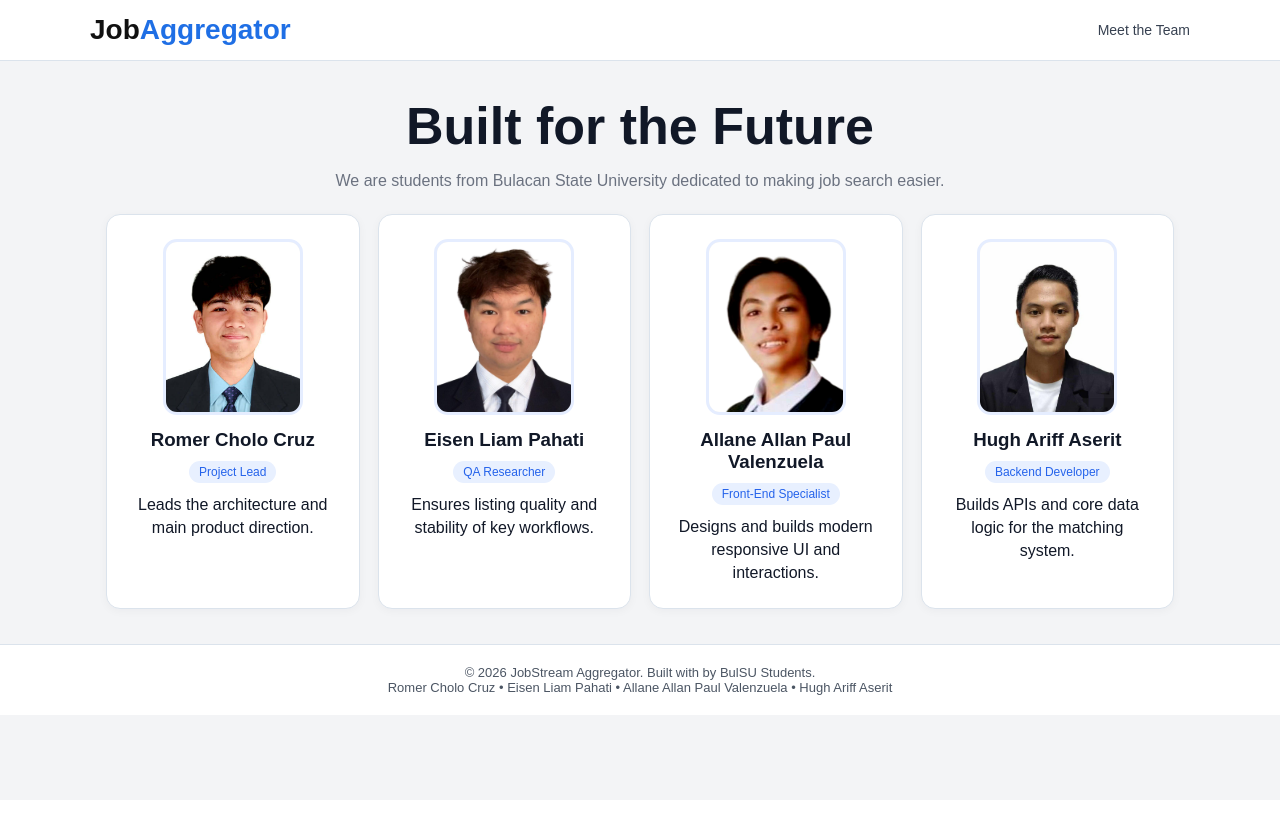
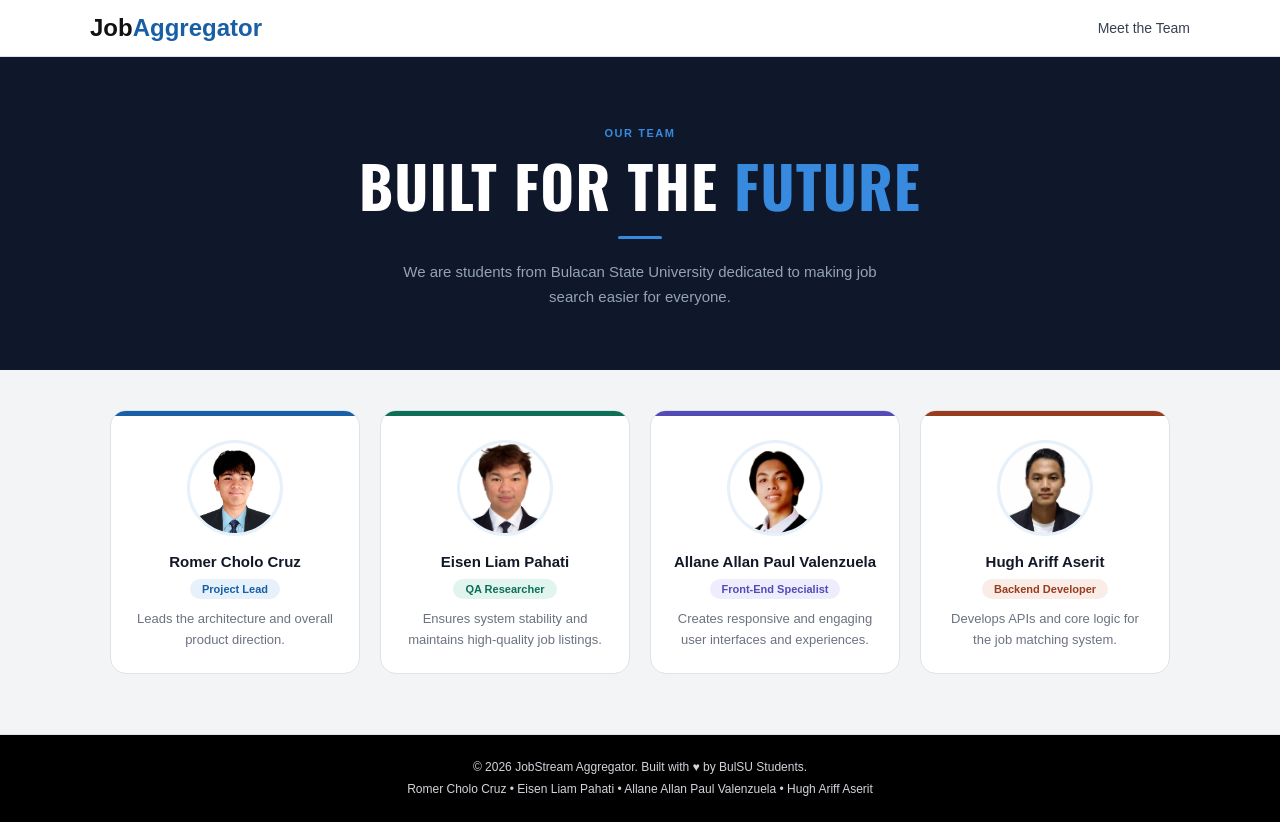
Before and after one commit to CPE3C-cruz-romer/Job-Aggregator-Website, a Django app: page /about/ in a window 1280 px wide. Before the commit the page ends 695 px from the top, so only its background shows below. Run offline with Django 5.2, Linux system fonts and the light colour scheme.

Commit message:
Update about.html
Changed the ui of the about part

```diff
--- a/elective_project/jobs/templates/jobs/about.html
+++ b/elective_project/jobs/templates/jobs/about.html
@@ -1,96 +1,259 @@
 {% load static %}
-<!DOCTYPE html>
 <html>
 <head>
     <meta name="viewport" content="width=device-width, initial-scale=1.0">
-    <title>Meet the Team </title>
+    <title>Meet the Team</title>
+    <link href="https://fonts.googleapis.com/css2?family=Oswald:wght@700&display=swap" rel="stylesheet">
     <style>
-        :root { --blue:#1f6fe5; --line:#dbe3ec; --bg:#f3f4f6; --ink:#111827; }
-        * { box-sizing: border-box; }
-        body { margin:0; font-family: Arial, sans-serif; background: var(--bg); color: var(--ink); }
-        .topbar { background:#fff; border-bottom:1px solid var(--line); padding:14px 30px; }
-        .topbar-inner { max-width:1100px; margin:0 auto; display:flex; justify-content:space-between; align-items:center; }
-        .brand { font-weight:800; font-size:28px; text-decoration:none; color:#111; }
+        :root {
+            --blue: #185FA5;
+            --blue-light: #E6F1FB;
+            --line: #dbe3ec;
+            --bg: #f3f4f6;
+            --ink: #111827;
+        }
+
+        * { box-sizing: border-box; margin: 0; padding: 0; }
+
+        body {
+            font-family: Arial, sans-serif;
+            background: var(--bg);
+            color: var(--ink);
+        }
+
+        /* ── Topbar ── */
+        .topbar {
+            background: #fff;
+            border-bottom: 1px solid var(--line);
+            padding: 14px 30px;
+        }
+
+        .topbar-inner {
+            max-width: 1100px;
+            margin: 0 auto;
+            display: flex;
+            justify-content: space-between;
+            align-items: center;
+        }
+
+        .brand {
+            font-weight: 800;
+            font-size: 24px;
+            text-decoration: none;
+            color: #111;
+        }
+
         .brand span { color: var(--blue); }
-        .nav a { margin-left:18px; text-decoration:none; color:#374151; font-size:14px; }
 
-        .container { max-width:1100px; margin:28px auto; padding:0 16px; }
-        h1 { text-align:center; margin-bottom:8px; font-size:clamp(32px, 6vw, 52px); }
-        .subtitle { text-align:center; color:#6b7280; margin-bottom:24px; }
+        .nav a {
+            margin-left: 18px;
+            text-decoration: none;
+            color: #374151;
+            font-size: 14px;
+        }
+
+        .nav a:hover { color: var(--blue); }
+
+        /* ── Hero (dark) ── */
+        .hero {
+            background: #0f172a;
+            text-align: center;
+            padding: 70px 20px 60px;
+            width: 100%;
+        }
+
+        .hero-eyebrow {
+            font-size: 11px;
+            font-weight: 700;
+            letter-spacing: 0.14em;
+            text-transform: uppercase;
+            color: #378ADD;
+            margin-bottom: 16px;
+        }
+
+        .hero h1 {
+            font-family: 'Oswald', Arial, sans-serif;
+            font-size: clamp(36px, 6vw, 58px);
+            font-weight: 700;
+            line-height: 1.05;
+            color: #fff;
+            margin-bottom: 0;
+            text-transform: uppercase;
+            letter-spacing: 0.02em;
+        }
+
+        .hero h1 span { color: #378ADD; }
+
+        .hero-divider {
+            width: 44px;
+            height: 3px;
+            background: #378ADD;
+            border-radius: 2px;
+            margin: 20px auto;
+        }
+
+        .subtitle {
+            color: #94a3b8;
+            font-size: 15px;
+            line-height: 1.7;
+            max-width: 480px;
+            margin: 0 auto;
+        }
+
+        /* ── Grid ── */
+        .container {
+            max-width: 1100px;
+            margin: 0 auto;
+            padding: 40px 20px 60px;
+        }
 
         .grid {
-            display:grid;
+            display: grid;
             grid-template-columns: repeat(4, minmax(0, 1fr));
-            gap:18px;
+            gap: 20px;
         }
+
+        /* ── Card ── */
         .card {
-            background:#fff;
-            border:1px solid var(--line);
-            border-radius:14px;
-            padding:24px;
-            text-align:center;
-            box-shadow: 0 2px 10px rgba(17, 24, 39, 0.04);
+            background: #fff;
+            border-radius: 16px;
+            border: 1px solid var(--line);
+            overflow: hidden;
+            text-align: center;
+            transition: transform 0.25s ease, box-shadow 0.25s ease, border-color 0.25s ease;
+            animation: fadeIn 0.5s ease both;
         }
+
+        .card-accent {
+            height: 5px;
+            width: 100%;
+        }
+
+        .card-body {
+            padding: 24px 20px 22px;
+        }
+
+        .card:hover {
+            transform: translateY(-6px);
+            box-shadow: 0 10px 28px rgba(0, 0, 0, 0.1);
+        }
+
+        .card:nth-child(1) { animation-delay: 0.05s; }
+        .card:nth-child(2) { animation-delay: 0.1s; }
+        .card:nth-child(3) { animation-delay: 0.15s; }
+        .card:nth-child(4) { animation-delay: 0.2s; }
+
+        /* ── Avatar ── */
+        .avatar-wrap {
+            position: relative;
+            width: 96px;
+            height: 96px;
+            margin: 0 auto 16px;
+        }
+
         .avatar {
-            width:140px;
-            height:176px;
-            margin:0 auto 14px;
-            border-radius:14px;
-            object-fit:cover;
-            object-position:center top;
-            border:3px solid #e5edff;
-            display:block;
-            background:#e5e7eb;
+            width: 96px;
+            height: 96px;
+            border-radius: 50%;
+            object-fit: cover;
+            object-position: center;
+            border: 3px solid var(--blue-light);
+            display: block;
+            background: #e5e7eb;
         }
-        .member-info { min-width: 0; }
-        .member-info h3 { margin:0 0 10px; }
+
+        /* Fallback initials shown when image fails */
+        .avatar-fallback {
+            position: absolute;
+            inset: 0;
+            border-radius: 50%;
+            display: flex;
+            align-items: center;
+            justify-content: center;
+            font-size: 22px;
+            font-weight: 700;
+            opacity: 0;
+            pointer-events: none;
+            transition: opacity 0.2s;
+        }
+
+        .avatar.errored { opacity: 0; }
+        .avatar.errored + .avatar-fallback { opacity: 1; }
+
+        .av-blue  { background: #E6F1FB; color: #0C447C; border: 3px solid #b5d4f4; }
+        .av-teal  { background: #E1F5EE; color: #085041; border: 3px solid #9FE1CB; }
+        .av-purple{ background: #EEEDFE; color: #3C3489; border: 3px solid #CECBF6; }
+        .av-coral { background: #FAECE7; color: #712B13; border: 3px solid #F5C4B3; }
+
+        /* ── Member Info ── */
+        .member-info h3 {
+            font-size: 15px;
+            font-weight: 600;
+            color: var(--ink);
+            margin-bottom: 8px;
+            line-height: 1.3;
+        }
+
+        .role {
+            display: inline-block;
+            font-size: 11px;
+            font-weight: 600;
+            border-radius: 999px;
+            padding: 4px 12px;
+            margin-bottom: 10px;
+        }
+
+        .role-blue   { background: #E6F1FB; color: #185FA5; }
+        .role-teal   { background: #E1F5EE; color: #0F6E56; }
+        .role-purple { background: #EEEDFE; color: #534AB7; }
+        .role-coral  { background: #FAECE7; color: #993C1D; }
+
         .member-info p {
-            margin:10px 0 0;
-            line-height:1.45;
-            overflow-wrap:anywhere;
-            word-break:break-word;
+            font-size: 13px;
+            color: #6b7280;
+            line-height: 1.6;
         }
-        .role { font-size:12px; color:#2563eb; background:#e8f0ff; border-radius:999px; display:inline-block; padding:4px 10px; }
-        .footer { margin-top:35px; border-top:1px solid var(--line); text-align:center; padding:20px 10px; font-size:13px; color:#4b5563; background:#fff; }
 
+        /* ── Footer ── */
+        .footer {
+            border-top: 1px solid var(--line);
+            text-align: center;
+            padding: 22px 10px;
+            font-size: 12px;
+            color: #9ca3af;
+            background: #000;
+            color: #d1d5db;
+            line-height: 1.8;
+        }
+
+        /* ── Animation ── */
+        @keyframes fadeIn {
+            from { opacity: 0; transform: translateY(12px); }
+            to   { opacity: 1; transform: translateY(0); }
+        }
+
+        /* ── Responsive ── */
         @media (max-width: 1024px) {
             .grid { grid-template-columns: repeat(2, minmax(0, 1fr)); }
         }
 
         @media (max-width: 640px) {
-            .topbar { padding:14px 16px; }
-            .topbar-inner { flex-direction:column; gap:8px; }
-            .nav a { margin-left:0; }
-            .container { margin:20px auto; }
-            .grid {
-                grid-template-columns: 1fr;
-                gap:14px;
-            }
-            .card {
-                text-align:center;
-                display:flex;
-                flex-direction:column;
-                align-items:center;
-                gap:10px;
-                padding:16px;
-            }
-            .avatar {
-                width:112px;
-                height:140px;
-                margin:0;
-                flex-shrink:0;
-            }
-            .member-info { width:100%; }
+            .topbar { padding: 14px 16px; }
+            .topbar-inner { flex-direction: column; gap: 8px; }
+            .nav a { margin-left: 0; }
+            .hero { padding: 50px 20px 40px; }
+            .grid { grid-template-columns: 1fr; gap: 14px; }
+            .card-body { padding: 18px 16px; }
         }
 
         @media (max-width: 380px) {
-            .container { padding:0 12px; }
-            .card { padding:14px; }
-            .subtitle, .member-info p { font-size:14px; }
+            .container { padding: 24px 12px 40px; }
+            .subtitle, .member-info p { font-size: 13px; }
         }
     </style>
 </head>
 <body>
+
     <header class="topbar">
         <div class="topbar-inner">
             <a class="brand" href="/">Job<span>Aggregator</span></a>
@@ -100,49 +263,87 @@
         </div>
     </header>
 
+    <div class="hero">
+        <p class="hero-eyebrow">Our Team</p>
+        <h1>Built for the <span>future</span></h1>
+        <div class="hero-divider"></div>
+        <p class="subtitle">We are students from Bulacan State University dedicated to making job search easier for everyone.</p>
+    </div>
+
     <main class="container">
-        <h1>Built for the Future</h1>
-        <p class="subtitle">We are students from Bulacan State University dedicated to making job search easier.</p>
+        <section class="grid">
 
-        <section class="grid">
             <article class="card">
-                <img class="avatar" src="{% static 'jobs/team/romer-cholo-cruz.jpg' %}" alt="Romer Cholo Cruz" loading="lazy">
+                <div class="card-accent" style="background:#185FA5;"></div>
+                <div class="card-body">
+                <div class="avatar-wrap">
+                    <img class="avatar" src="{% static 'jobs/team/romer-cholo-cruz.jpg' %}" alt="Romer Cholo Cruz"
+                         onerror="this.classList.add('errored')">
+                    <div class="avatar-fallback av-blue">RC</div>
+                </div>
                 <div class="member-info">
                     <h3>Romer Cholo Cruz</h3>
-                    <span class="role">Project Lead</span>
-                    <p>Leads the architecture and main product direction.</p>
+                    <span class="role role-blue">Project Lead</span>
+                    <p>Leads the architecture and overall product direction.</p>
+                </div>
                 </div>
             </article>
+
             <article class="card">
-                <img class="avatar" src="{% static 'jobs/team/eisen.jpg' %}" alt="Eisen" loading="lazy">
+                <div class="card-accent" style="background:#0F6E56;"></div>
+                <div class="card-body">
+                <div class="avatar-wrap">
+                    <img class="avatar" src="{% static 'jobs/team/eisen.jpg' %}" alt="Eisen Liam Pahati"
+                         onerror="this.classList.add('errored')">
+                    <div class="avatar-fallback av-teal">EL</div>
+                </div>
                 <div class="member-info">
                     <h3>Eisen Liam Pahati</h3>
-                    <span class="role">QA Researcher</span>
-                    <p>Ensures listing quality and stability of key workflows.</p>
+                    <span class="role role-teal">QA Researcher</span>
+                    <p>Ensures system stability and maintains high-quality job listings.</p>
+                </div>
                 </div>
             </article>
+
             <article class="card">
-                <img class="avatar" src="{% static 'jobs/team/allan-valenzuela.jpg' %}" alt="Allan Valenzuela" loading="lazy">
+                <div class="card-accent" style="background:#534AB7;"></div>
+                <div class="card-body">
+                <div class="avatar-wrap">
+                    <img class="avatar" src="{% static 'jobs/team/allan-valenzuela.jpg' %}" alt="Allane Allan Paul Valenzuela"
+                         onerror="this.classList.add('errored')">
+                    <div class="avatar-fallback av-purple">AA</div>
+                </div>
                 <div class="member-info">
                     <h3>Allane Allan Paul Valenzuela</h3>
-                    <span class="role">Front-End Specialist</span>
-                    <p>Designs and builds modern responsive UI and interactions.</p>
+                    <span class="role role-purple">Front-End Specialist</span>
+                    <p>Creates responsive and engaging user interfaces and experiences.</p>
+                </div>
                 </div>
             </article>
+
             <article class="card">
-                <img class="avatar" src="{% static 'jobs/team/hugh-ariff-aserit.jpg' %}" alt="Hugh Ariff Aserit" loading="lazy">
+                <div class="card-accent" style="background:#993C1D;"></div>
+                <div class="card-body">
+                <div class="avatar-wrap">
+                    <img class="avatar" src="{% static 'jobs/team/hugh-ariff-aserit.jpg' %}" alt="Hugh Ariff Aserit"
+                         onerror="this.classList.add('errored')">
+                    <div class="avatar-fallback av-coral">HA</div>
+                </div>
                 <div class="member-info">
                     <h3>Hugh Ariff Aserit</h3>
-                    <span class="role">Backend Developer</span>
-                    <p>Builds APIs and core data logic for the matching system.</p>
+                    <span class="role role-coral">Backend Developer</span>
+                    <p>Develops APIs and core logic for the job matching system.</p>
+                </div>
                 </div>
             </article>
+
         </section>
     </main>
 
     <footer class="footer">
-        © 2026 JobStream Aggregator. Built with by BulSU Students.<br>
+        © 2026 JobStream Aggregator. Built with ♥ by BulSU Students.<br>
         Romer Cholo Cruz • Eisen Liam Pahati • Allane Allan Paul Valenzuela • Hugh Ariff Aserit
     </footer>
+
 </body>
 </html>
```
